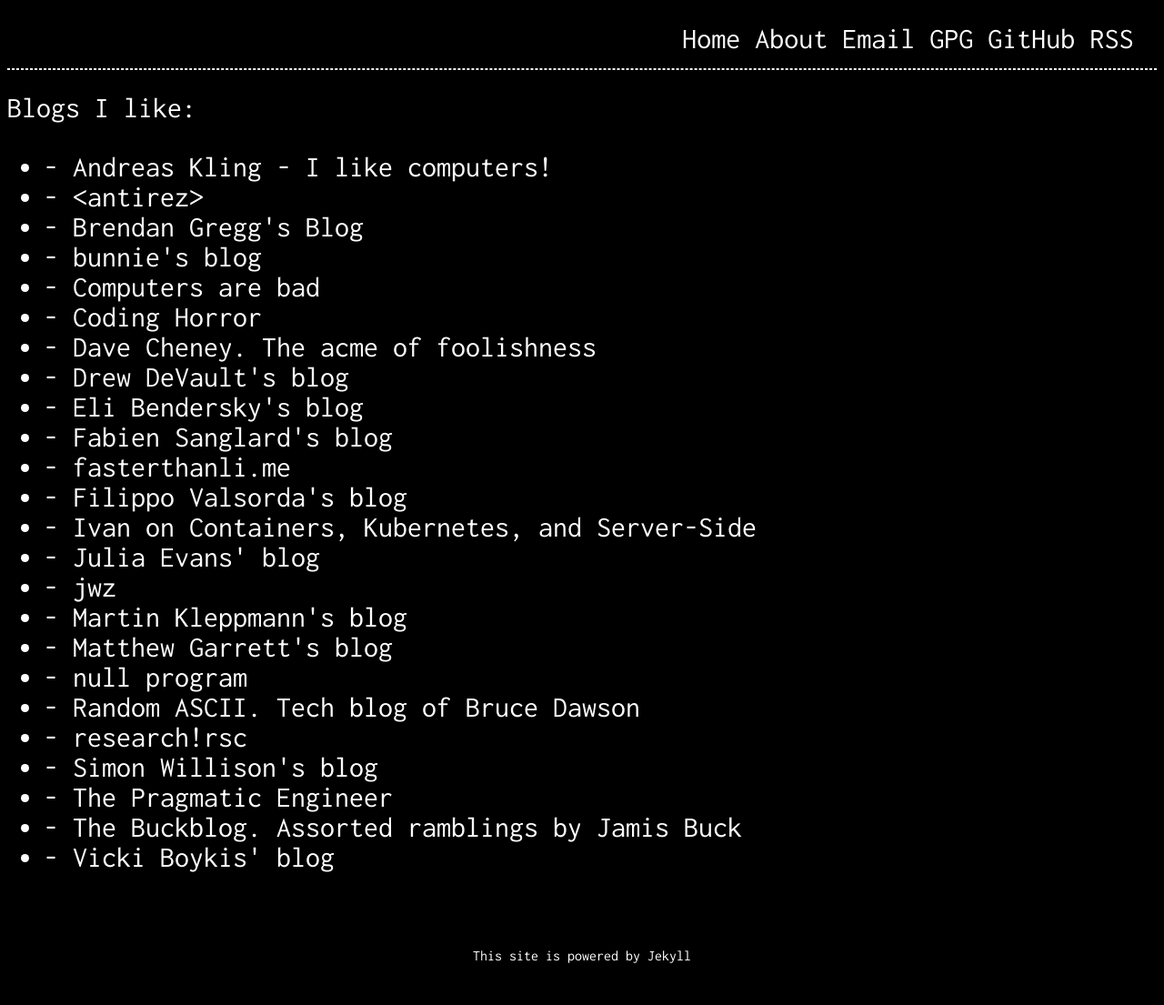
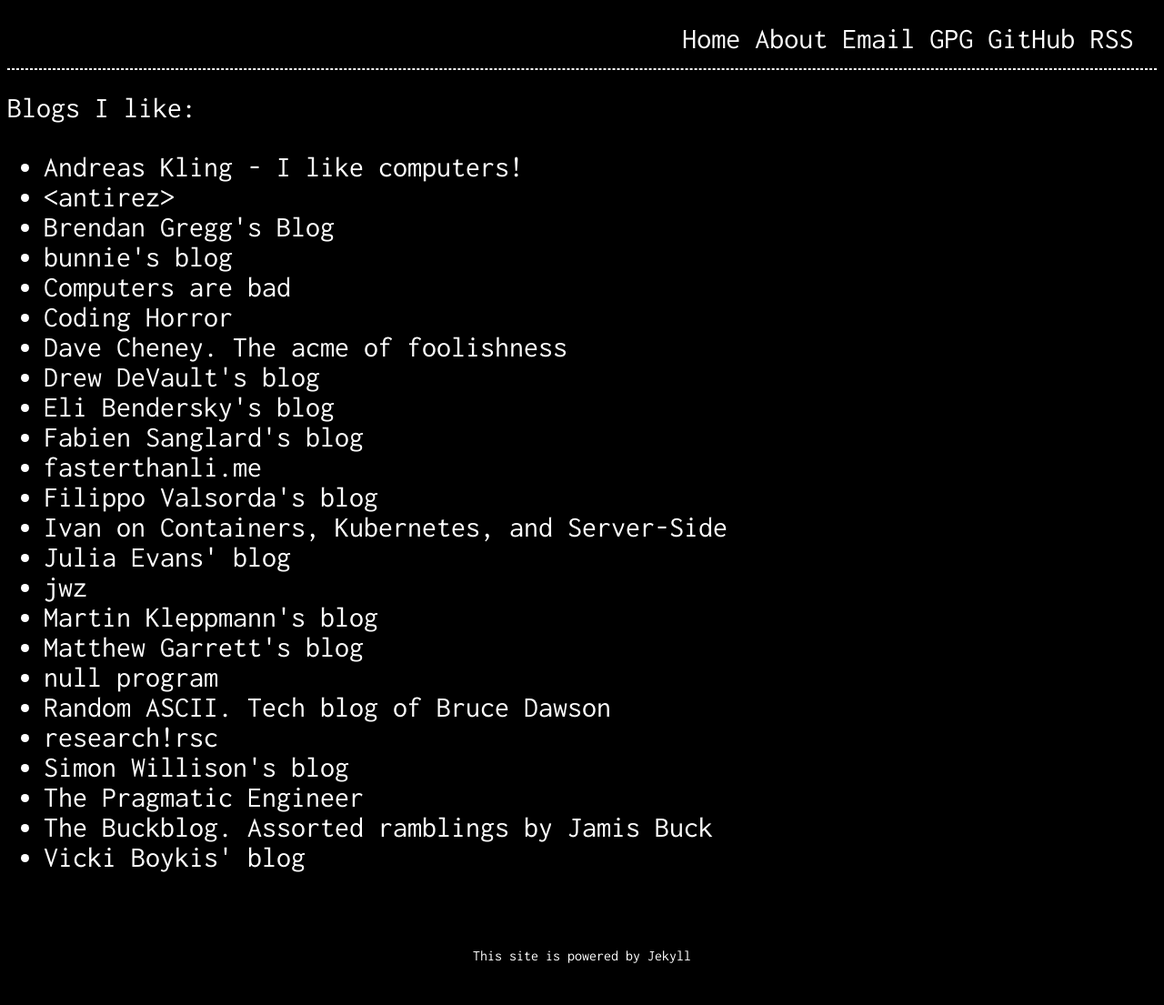
Before and after one commit to giulianopz/giulianopz.github.io, a Jekyll site: the page built from favorites.html, in a window 1280 px wide. Shown: the whole page at 91% size. Built offline with Jekyll 4.4.1, drawn with Linux system fonts in a browser that asks for light colours; nearby versions of some CDN libraries.

Commit message:
Fix typo

```diff
--- a/favorites.html
+++ b/favorites.html
@@ -6,6 +6,6 @@
 Blogs I like:
 <ul>
     {% for item in site.data.favorites %}
-    <li>- <a href="{{ item.url }}">{{ item.name | escape }}</a></li>
+    <li><a href="{{ item.url }}">{{ item.name | escape }}</a></li>
     {% endfor %}
 </ul>
```
